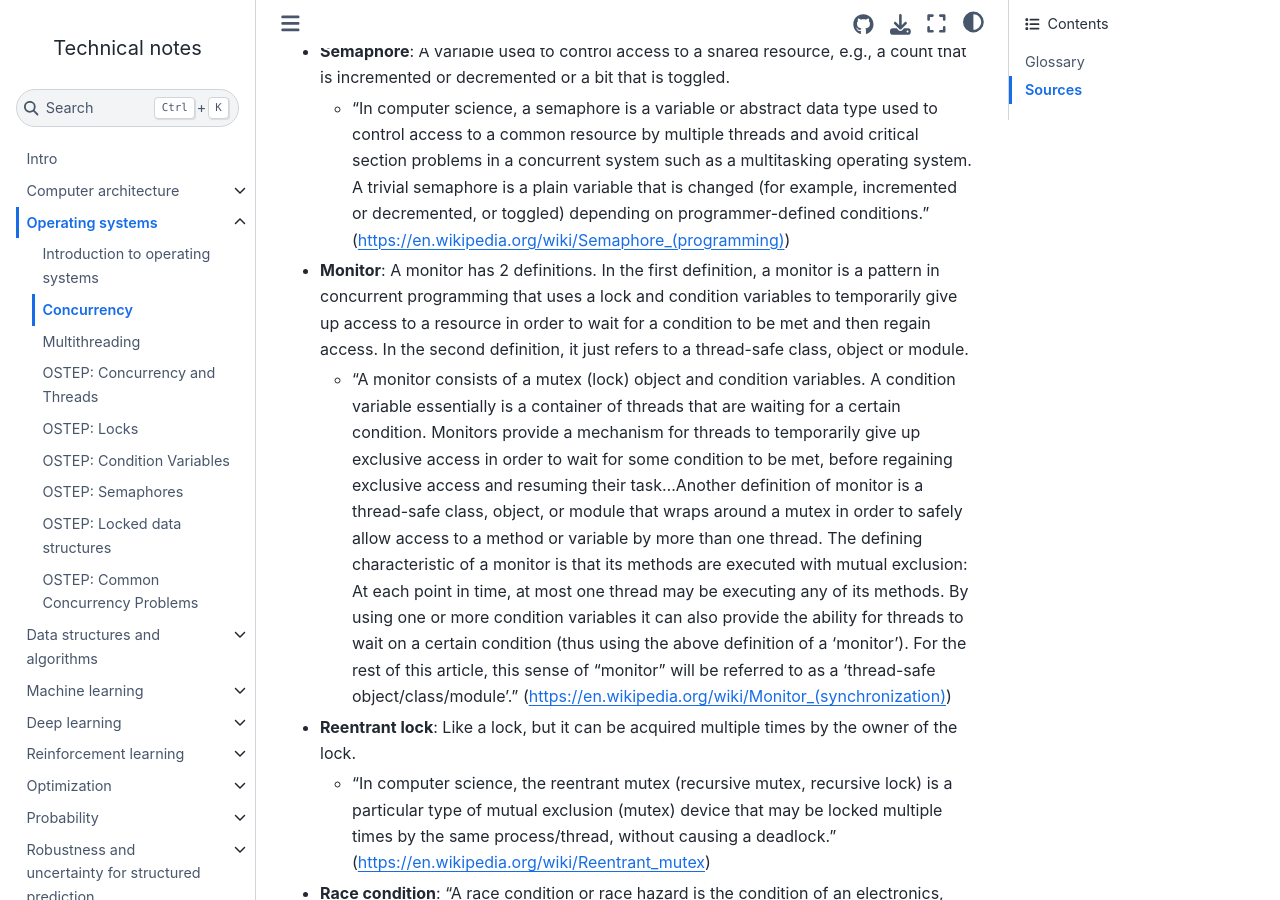
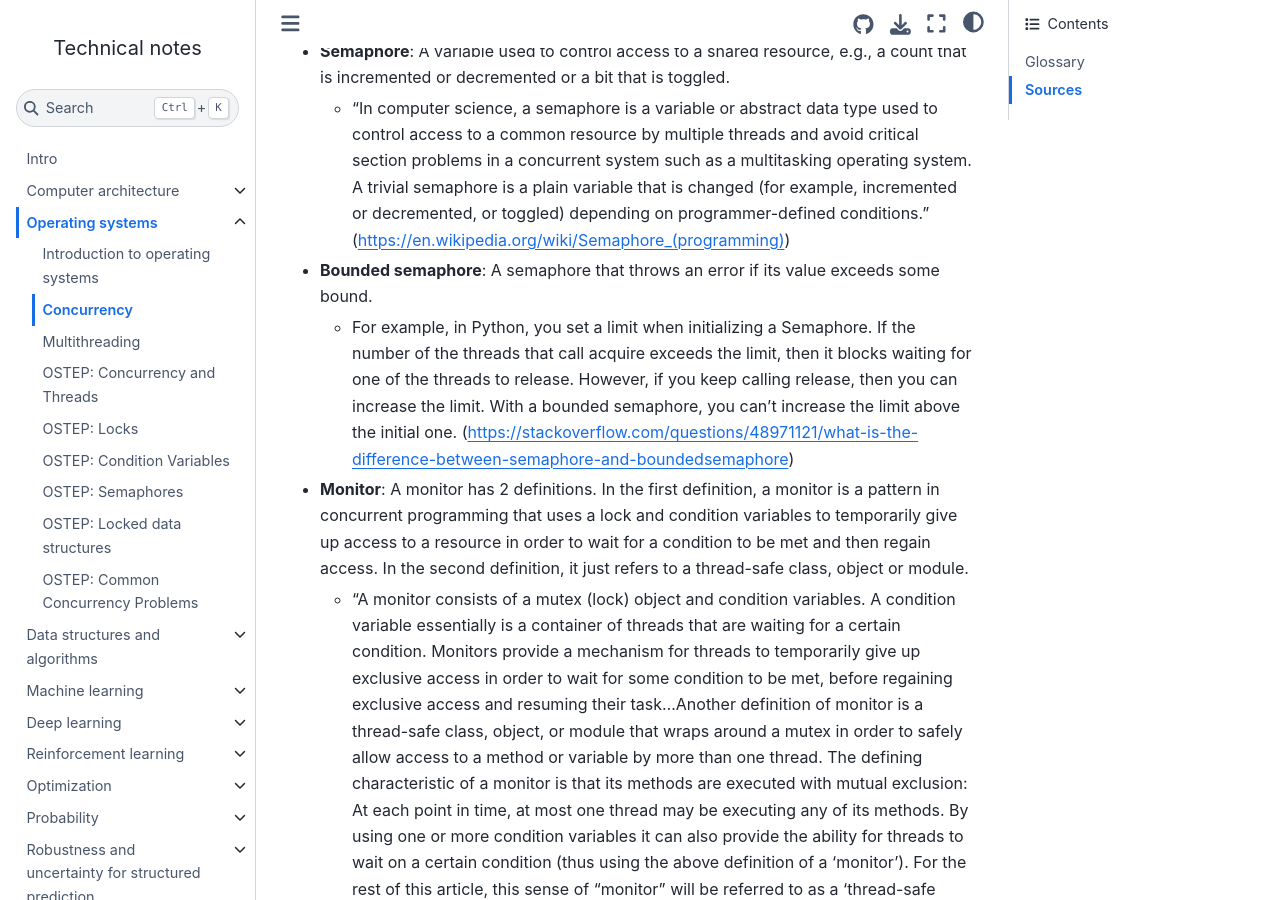
Before and after one commit to hacobe/notes, a Jupyter Book: the page built from concurrency.md, in a window 1280 px wide and 900 px high, scrolled down 848 px. Built offline with Jupyter Book 1.0.4 settings and Sphinx 7.4.7 and the Sphinx Book theme 1.1.4, drawn with Linux system fonts in a browser that asks for light colours; pages that are not in the unit, such as notebooks, are missing from menus.

Commit message:
Add bounded semaphore definition

```diff
--- a/concurrency.md
+++ b/concurrency.md
@@ -11,6 +11,8 @@ A computer program is a sequence of instructions. We can execute 2 computer prog
 * **Mutex**: See "Lock"
 * **Semaphore**: A variable used to control access to a shared resource, e.g., a count that is incremented or decremented or a bit that is toggled.
 	* "In computer science, a semaphore is a variable or abstract data type used to control access to a common resource by multiple threads and avoid critical section problems in a concurrent system such as a multitasking operating system. A trivial semaphore is a plain variable that is changed (for example, incremented or decremented, or toggled) depending on programmer-defined conditions." (https://en.wikipedia.org/wiki/Semaphore_(programming))
+* **Bounded semaphore**: A semaphore that throws an error if its value exceeds some bound.
+	* For example, in Python, you set a limit when initializing a Semaphore. If the number of the threads that call acquire exceeds the limit, then it blocks waiting for one of the threads to release. However, if you keep calling release, then you can increase the limit. With a bounded semaphore, you can't increase the limit above the initial one. (https://stackoverflow.com/questions/48971121/what-is-the-difference-between-semaphore-and-boundedsemaphore)
 * **Monitor**: A monitor has 2 definitions. In the first definition, a monitor is a pattern in concurrent programming that uses a lock and condition variables to temporarily give up access to a resource in order to wait for a condition to be met and then regain access. In the second definition, it just refers to a thread-safe class, object or module.
 	* "A monitor consists of a mutex (lock) object and condition variables. A condition variable essentially is a container of threads that are waiting for a certain condition. Monitors provide a mechanism for threads to temporarily give up exclusive access in order to wait for some condition to be met, before regaining exclusive access and resuming their task...Another definition of monitor is a thread-safe class, object, or module that wraps around a mutex in order to safely allow access to a method or variable by more than one thread. The defining characteristic of a monitor is that its methods are executed with mutual exclusion: At each point in time, at most one thread may be executing any of its methods. By using one or more condition variables it can also provide the ability for threads to wait on a certain condition (thus using the above definition of a 'monitor'). For the rest of this article, this sense of "monitor" will be referred to as a 'thread-safe object/class/module'." (https://en.wikipedia.org/wiki/Monitor_(synchronization))
 * **Reentrant lock**: Like a lock, but it can be acquired multiple times by the owner of the lock.
```
